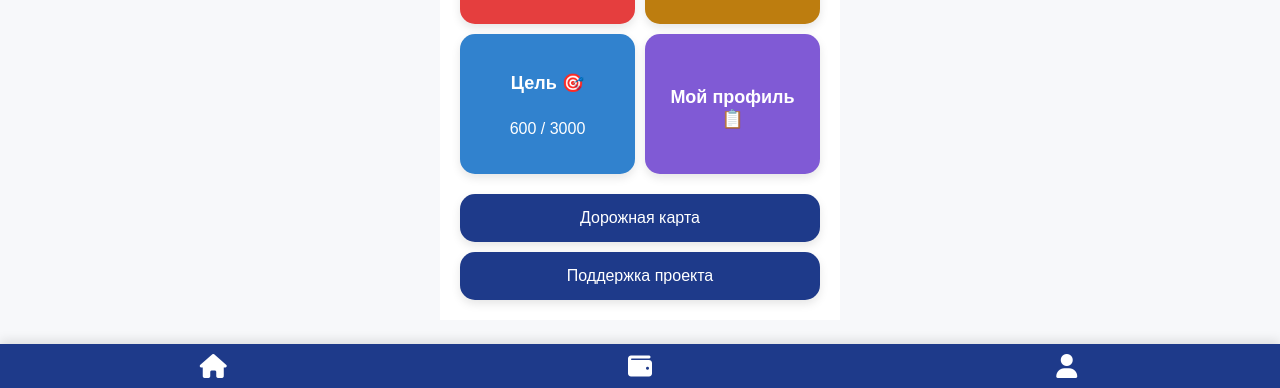
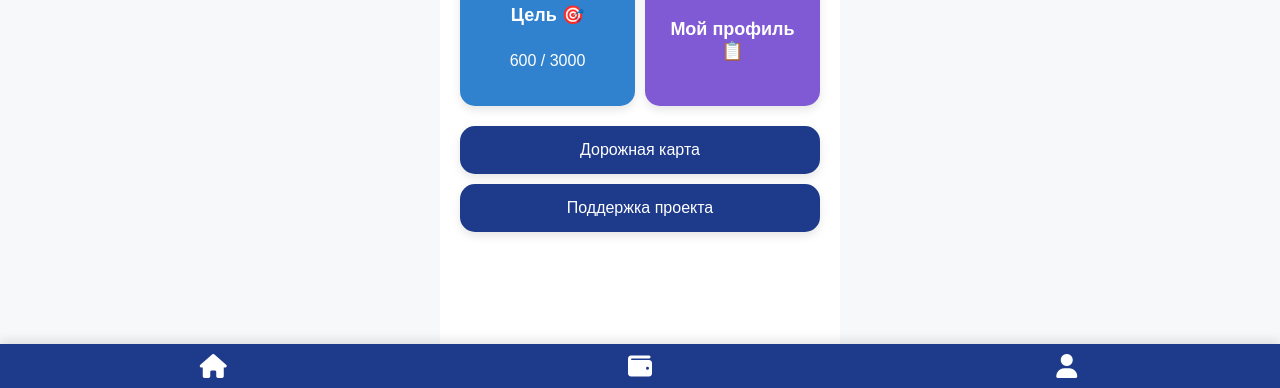
Before and after one commit to FunChanDEV/CKPcoinWeb3, a plain HTML site: page src/main.html in a window 1280 px wide. Shown: the part 412-800 px from the top of the page. Drawn offline with Linux system fonts and the light colour scheme.

Commit message:
Scroll fix

```diff
--- a/src/css/styles.css
+++ b/src/css/styles.css
@@ -7,7 +7,7 @@ body {
     justify-content: center;
     align-items: center;
     height: 100vh;
-    overflow: hidden;
+    overflow: none;
     transition: background-color 0.3s, color 0.3s;
 }
 
@@ -18,6 +18,8 @@ body {
     box-sizing: border-box;
     position: relative;
     background-color: white;
+    overflow: auto; /* Добавьте прокрутку */
+    height: 100vh; /* Задайте высоту контейнера */
 }
 
 header {
```
